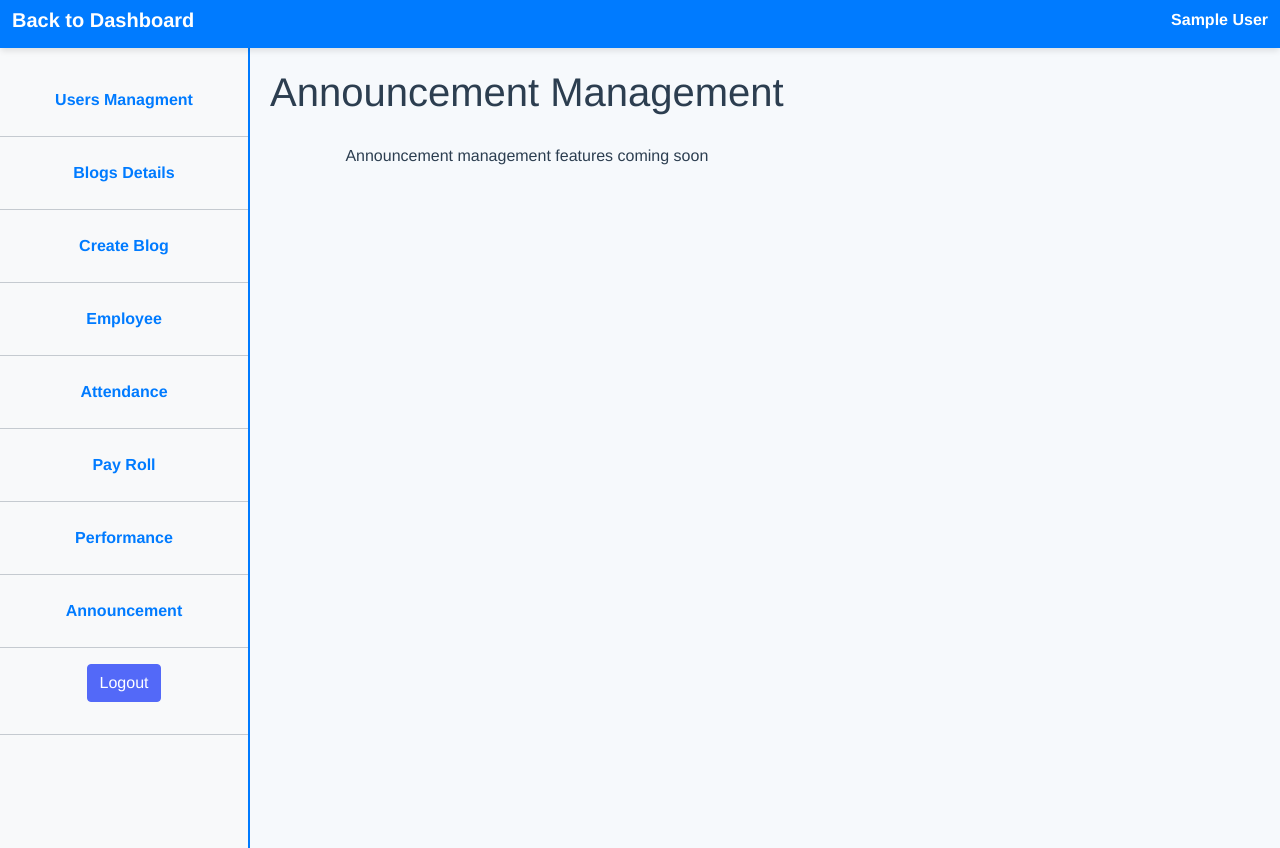
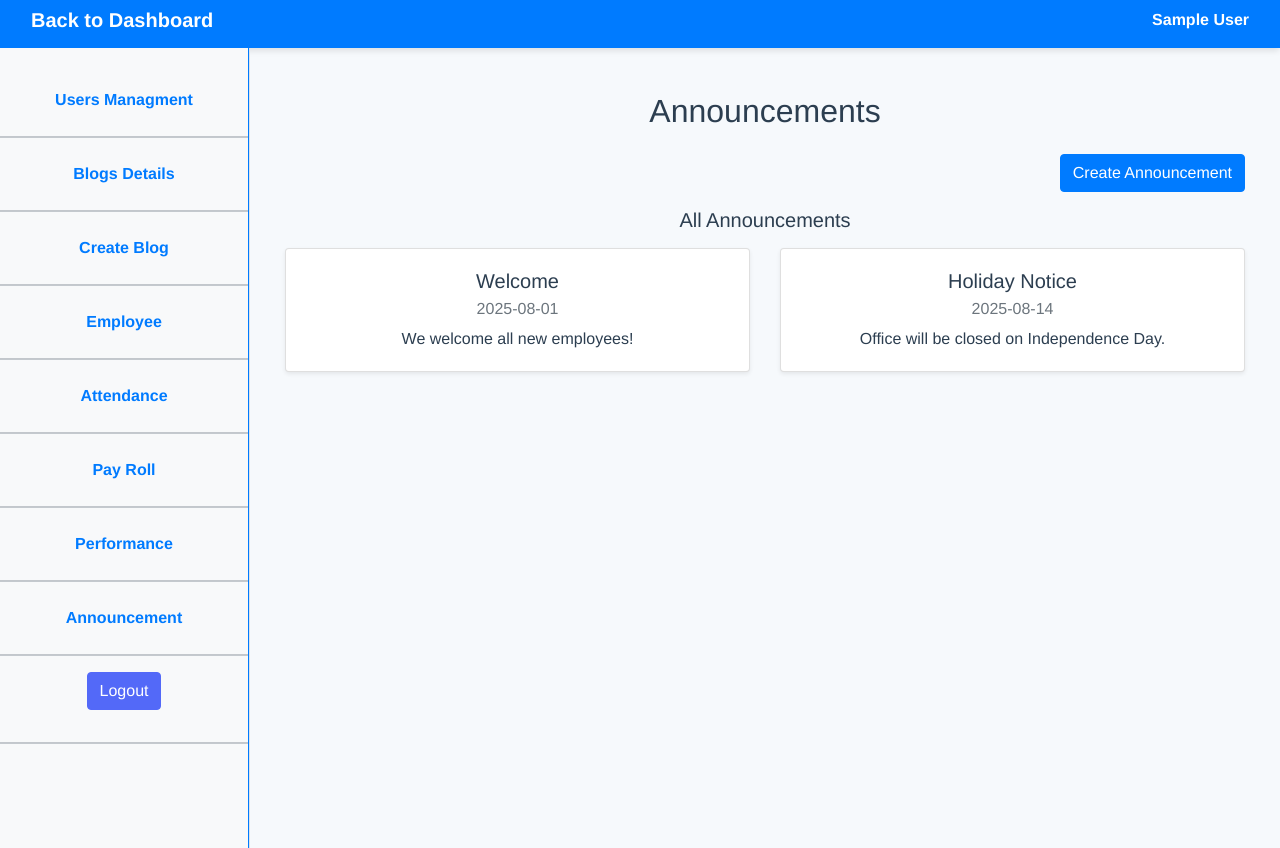
Before and after one commit to alihamza-12/HR-system, a Vue app: page /announcement in a window 1280 px wide. Built offline with nearby package versions, Linux system fonts and the light colour scheme; sample sign-in values are in the browser's storage.

Commit message:
Attendence Changes

```diff
--- a/package.json
+++ b/package.json
@@ -11,7 +11,8 @@
     "axios": "^1.11.0",
     "core-js": "^3.8.3",
     "vue": "^2.6.14",
-    "vue-router": "^3.6.5"
+    "vue-router": "^3.6.5",
+    "vuex": "^3.6.2"
   },
   "devDependencies": {
     "@babel/core": "^7.12.16",
--- a/public/index.html
+++ b/public/index.html
@@ -7,6 +7,11 @@
     <link rel="icon" href="<%= BASE_URL %>favicon.ico">
     <link href="https://cdn.jsdelivr.net/npm/bootstrap@5.0.2/dist/css/bootstrap.min.css" rel="stylesheet" integrity="sha384-EVSTQN3/azprG1Anm3QDgpJLIm9Nao0Yz1ztcQTwFspd3yD65VohhpuuCOmLASjC" crossorigin="anonymous">
     <title><%= htmlWebpackPlugin.options.title %></title>
+    <link
+  rel="stylesheet"
+  href="https://stackpath.bootstrapcdn.com/bootstrap/4.5.2/css/bootstrap.min.css"
+/>
+
   </head>
   <body>
     <noscript>
--- /dev/null
+++ b/src/assets/pages/AnnouncementList.vue
@@ -0,0 +1,34 @@
+<template>
+  <div>
+    <h5 class="mb-3">All Announcements</h5>
+    <div v-if="announcements.length === 0" class="alert alert-info">
+      No announcements yet.
+    </div>
+    <div class="row">
+      <div
+        v-for="(announcement, index) in announcements"
+        :key="index"
+        class="col-md-6 mb-4"
+      >
+        <div class="card shadow-sm h-100">
+          <div class="card-body">
+            <h5 class="card-title">{{ announcement.title }}</h5>
+            <h6 class="card-subtitle mb-2 text-muted">{{ announcement.date }}</h6>
+            <p class="card-text">{{ announcement.message }}</p>
+          </div>
+        </div>
+      </div>
+    </div>
+  </div>
+</template>
+
+<script>
+export default {
+  props: {
+    announcements: {
+      type: Array,
+      required: true
+    }
+  }
+};
+</script>
--- /dev/null
+++ b/src/assets/pages/CreateAnnouncement.vue
@@ -0,0 +1,52 @@
+<template>
+  <div class="card p-4 shadow-sm mb-4">
+    <h4 class="mb-3">Create New Announcement</h4>
+    <form @submit.prevent="submitAnnouncement">
+      <div class="mb-3">
+        <label class="form-label">Title</label>
+        <input v-model="title" class="form-control" required />
+      </div>
+      <div class="mb-3">
+        <label class="form-label">Message</label>
+        <textarea v-model="message" class="form-control" rows="3" required></textarea>
+      </div>
+      <button type="submit" class="btn btn-success">Post</button>
+    </form>
+
+    <div v-if="showToast" class="toast-container position-fixed bottom-0 end-0 p-3" style="z-index:9999;">
+      <div class="toast show bg-success text-white">
+        <div class="toast-body">Announcement posted successfully!</div>
+      </div>
+    </div>
+  </div>
+</template>
+
+<script>
+export default {
+  data() {
+    return {
+      title: '',
+      message: '',
+      showToast: false
+    };
+  },
+  methods: {
+    submitAnnouncement() {
+      const newAnnouncement = {
+        title: this.title,
+        message: this.message,
+        date: new Date().toISOString().slice(0, 10)
+      };
+
+      this.$emit('announcement-posted', newAnnouncement);
+
+      this.title = '';
+      this.message = '';
+      this.showToast = true;
+      setTimeout(() => {
+        this.showToast = false;
+      }, 3000);
+    }
+  }
+};
+</script>
--- a/src/assets/pages/announcement.vue
+++ b/src/assets/pages/announcement.vue
@@ -1,39 +1,57 @@
 <template>
   <Layout>
-    <template v-slot>
-      <h1>Announcement Management</h1>
-      <div class="employee-content">
-        <!-- Content will be added here -->
-        <p>Announcement management features coming soon</p>
+    <div class="container mt-4">
+      <h2 class="text-center mb-4">Announcements</h2>
+
+      <div class="text-end mb-3">
+        <button class="btn btn-primary" @click="showCreate = !showCreate">
+          {{ showCreate ? 'Hide Form' : 'Create Announcement' }}
+        </button>
       </div>
-    </template>
+
+      <CreateAnnouncement
+        v-if="showCreate"
+        @announcement-posted="addAnnouncement"
+      />
+      <AnnouncementList :announcements="announcements" />
+    </div>
   </Layout>
 </template>
 
 <script>
 import Layout from '@/components/Layout.vue';
+import CreateAnnouncement from '@/assets/pages/CreateAnnouncement.vue';
+import AnnouncementList from '@/assets/pages/AnnouncementList.vue';
 
 export default {
-  name: 'AnnouncementPage',
+  name: "AnnouncementHere",
   components: {
-    Layout
+    Layout,
+    CreateAnnouncement,
+    AnnouncementList,
   },
   data() {
     return {
-      // Data properties will be added here
-    }
+      showCreate: false,
+      announcements: [
+        {
+          title: "Welcome",
+          message: "We welcome all new employees!",
+          date: "2025-08-01",
+        },
+        {
+          title: "Holiday Notice",
+          message: "Office will be closed on Independence Day.",
+          date: "2025-08-14",
+        },
+      ],
+    };
   },
   methods: {
-    // Methods will be added here
-  }
-}
+    addAnnouncement(newAnnouncement) {
+      this.announcements.unshift(newAnnouncement);
+      this.showCreate = false;
+    },
+  },
+};
 </script>
-
-<style scoped>
-.employee-page {
-  padding: 20px;
-}
-.employee-content {
-  margin-top: 20px;
-}
-</style>
--- a/src/assets/pages/attendendane.vue
+++ b/src/assets/pages/attendendane.vue
@@ -1,39 +1,135 @@
 <template>
   <Layout>
-    <template v-slot>
-      <h1>Attendance Management</h1>
-      <div class="employee-content">
-        <!-- Content will be added here -->
-        <p>Attendance management features coming soon</p>
+    <div class="container mt-4">
+      <h2 class="text-center mb-4">Attendance</h2>
+
+      <!-- Dropdown to select section -->
+      <div class="form-group">
+        <label>Select Option:</label>
+        <select v-model="selectedOption" class="form-control">
+          <option value="">-- Select --</option>
+          <option value="leave">Leave Request</option>
+          <option value="report">Attendance Report</option>
+        </select>
       </div>
-    </template>
+
+      <!-- Leave Request Form -->
+      <div v-if="selectedOption === 'leave'" class="mt-4 p-3 border rounded bg-light">
+        <h4>Leave Request</h4>
+
+        <div class="form-group">
+          <label for="leaveType">Leave Type:</label>
+          <select v-model="leaveType" class="form-control">
+            <option disabled value="">-- Choose Leave Type --</option>
+            <option value="annual">Annual Leave ({{ leaveBalance.annual }})</option>
+            <option value="sick">Sick Leave ({{ leaveBalance.sick }})</option>
+            <option value="casual">Casual Leave ({{ leaveBalance.casual }})</option>
+          </select>
+        </div>
+
+        <div class="form-group">
+          <label for="reason">Reason:</label>
+          <input
+            v-model="reason"
+            type="text"
+            class="form-control"
+            placeholder="Enter your reason"
+          />
+        </div>
+
+        <button class="btn btn-primary" @click="applyLeave">Apply</button>
+      </div>
+
+      <!-- Attendance Report -->
+      <div v-if="selectedOption === 'report'" class="mt-4 p-3 border rounded bg-light">
+        <h4>Attendance Report</h4>
+        <div class="table-responsive">
+          <table class="table table-bordered text-center">
+            <thead>
+              <tr>
+                <th>Date</th>
+                <th>Status</th>
+              </tr>
+            </thead>
+            <tbody>
+              <tr v-for="entry in attendanceReport" :key="entry.date">
+                <td>{{ entry.date }}</td>
+                <td>
+                  <span :class="{
+                    'text-success': entry.status === 'Present',
+                    'text-danger': entry.status === 'Absent'
+                  }">
+                    {{ entry.status }}
+                  </span>
+                </td>
+              </tr>
+            </tbody>
+          </table>
+        </div>
+      </div>
+    </div>
   </Layout>
 </template>
 
 <script>
-import Layout from '@/components/Layout.vue';
+import Layout from '@/components/Layout.vue'; // ✅ Make sure this path is correct
 
 export default {
-  name: 'AttendancePage',
+  name: 'AttendendanReport',
   components: {
     Layout
   },
   data() {
     return {
-      // Data properties will be added here
-    }
+      selectedOption: '',
+      leaveType: '',
+      reason: '',
+      leaveBalance: {
+        annual: 14,
+        sick: 7,
+        casual: 5
+      },
+      attendanceReport: [
+        { date: '2025-08-01', status: 'Present' },
+        { date: '2025-08-02', status: 'Absent' },
+        { date: '2025-08-03', status: 'Present' },
+        { date: '2025-08-04', status: 'Present' },
+        { date: '2025-08-05', status: 'Absent' }
+      ]
+    };
   },
   methods: {
-    // Methods will be added here
+    applyLeave() {
+      if (!this.leaveType || !this.reason) {
+        alert('Please fill all fields');
+        return;
+      }
+
+      if (this.leaveBalance[this.leaveType] <= 0) {
+        alert(`You have no remaining ${this.leaveType} leaves.`);
+        return;
+      }
+
+      this.leaveBalance[this.leaveType]--;
+      alert('Leave applied successfully!');
+      this.leaveType = '';
+      this.reason = '';
+    }
   }
-}
+};
 </script>
 
 <style scoped>
-.employee-page {
-  padding: 20px;
+h2, h4 {
+  color: #343a40;
 }
-.employee-content {
-  margin-top: 20px;
+
+.table {
+  background-color: white;
+}
+
+.table th,
+.table td {
+  vertical-align: middle;
 }
 </style>
--- a/src/components/Layout.vue
+++ b/src/components/Layout.vue
@@ -2,7 +2,9 @@
   <div class="page-container">
     <nav-bar />
     <div class="content-wrapper">
-      <side-bar />
+      <div class="sidebar-fixed">
+        <side-bar />
+      </div>
       <div class="main-content">
         <slot />
       </div>
@@ -36,10 +38,23 @@ export default {
   align-items: flex-start;
 }
 
+/* NEW: Make sidebar fixed width and stick */
+.sidebar-fixed {
+  position: sticky;
+  top: 0;
+  height: 100vh;
+  min-width: 250px;
+  max-width: 250px;
+  background-color: #f8f9fa;
+  border-right: 1px solid #dee2e6;
+  z-index: 10;
+  overflow-y: auto;
+}
+
+/* Adjust main content width accordingly */
 .main-content {
-  display: flex;
-  flex-direction: column;
-  justify-content: flex-start;
+  flex: 1;
   padding: 20px;
+  overflow-x: hidden;
 }
 </style>
--- a/src/components/bar.vue
+++ /dev/null
@@ -1,3 +0,0 @@
-<template>
-  <h1>saim<h1>
-  </template>
--- a/src/main.js
+++ b/src/main.js
@@ -1,7 +1,7 @@
 import Vue from 'vue'
 import App from './App.vue'
 import router from './route'
-import store from './store'
+import store from './store' // this now correctly resolves to store/index.js
 
 Vue.config.productionTip = false
 
--- /dev/null
+++ b/src/store/index.js
@@ -0,0 +1,11 @@
+import Vue from 'vue'
+import Vuex from 'vuex'
+import employee from './modules/employee'
+
+Vue.use(Vuex)
+
+export default new Vuex.Store({
+  modules: {
+    employee
+  }
+})
```
Also changed, not shown: src/assets/pages/NotificationToast.vue (added, +28 -0 lines), src/route.js (+13 -1 lines), 1 other file (tests, documents, lock files or other folders).
